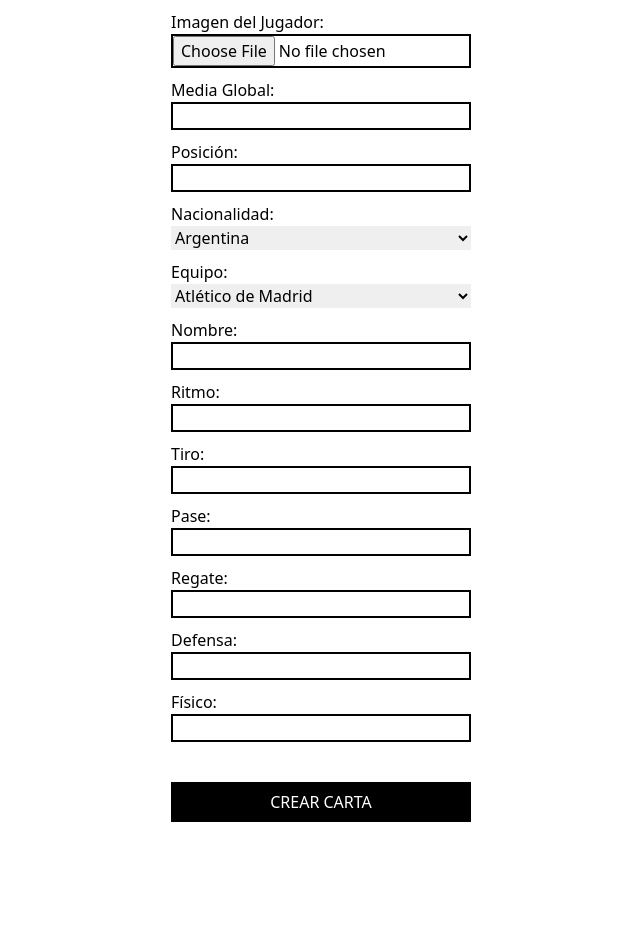
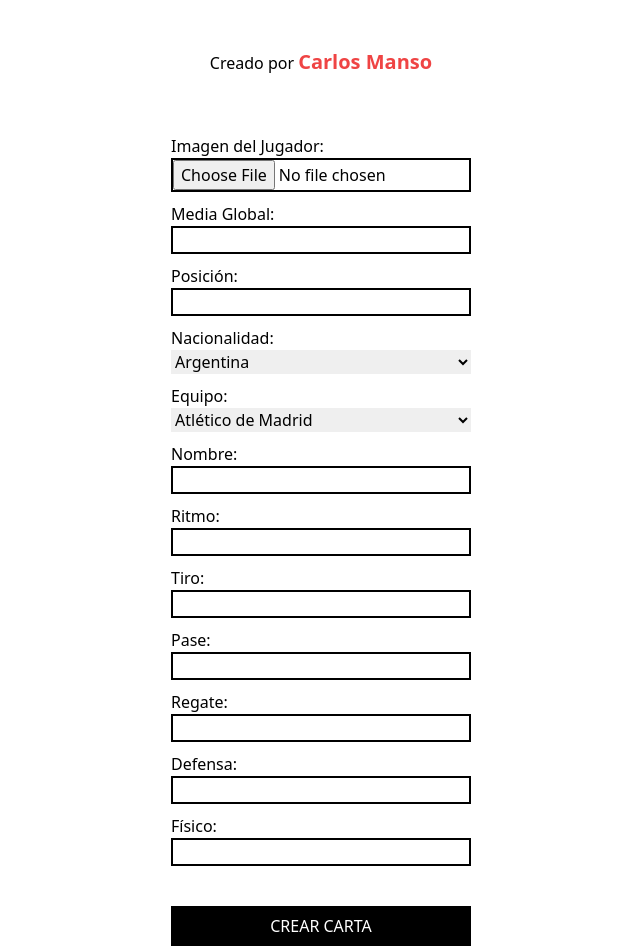
Before and after one commit to CarlosMansoPerez/fifacards, a plain HTML site: page index.html in a window 1280 px wide. Shown: the whole page, without its empty margins (319-959 px from the left). Before the commit the page ends 822 px from the top, so only its background shows below. Drawn offline with nearby package versions, Linux system fonts and the light colour scheme.

Commit message:
Add files via upload

```diff
--- a/index.html
+++ b/index.html
@@ -11,7 +11,11 @@
 </head>
 <body class="flex flex-col justify-center items-center">
 
-    <div>
+    <div class="mt-12">
+        <p>Creado por <a class="text-red-500 font-bold pt-12 text-xl" href="https://carlosmanso.es">Carlos Manso</a></p>
+    </div>
+
+    <div class="mt-12">
 
         <form id="playerForm">
             <label for="image">Imagen del Jugador:</label>
```
